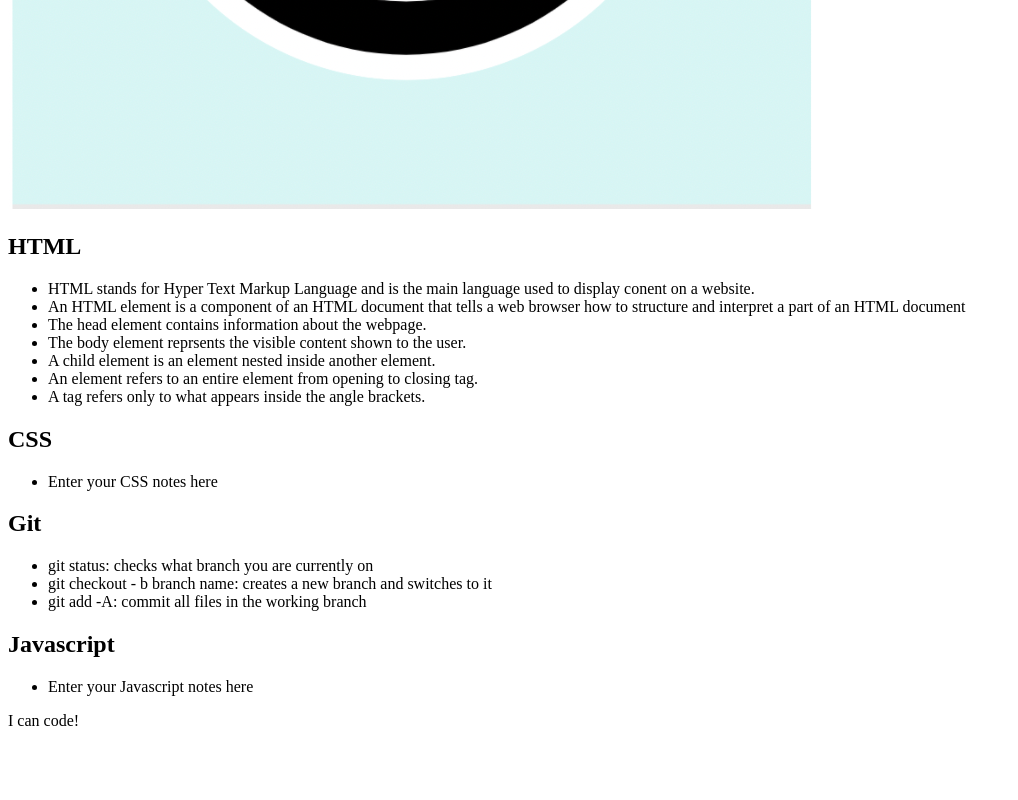
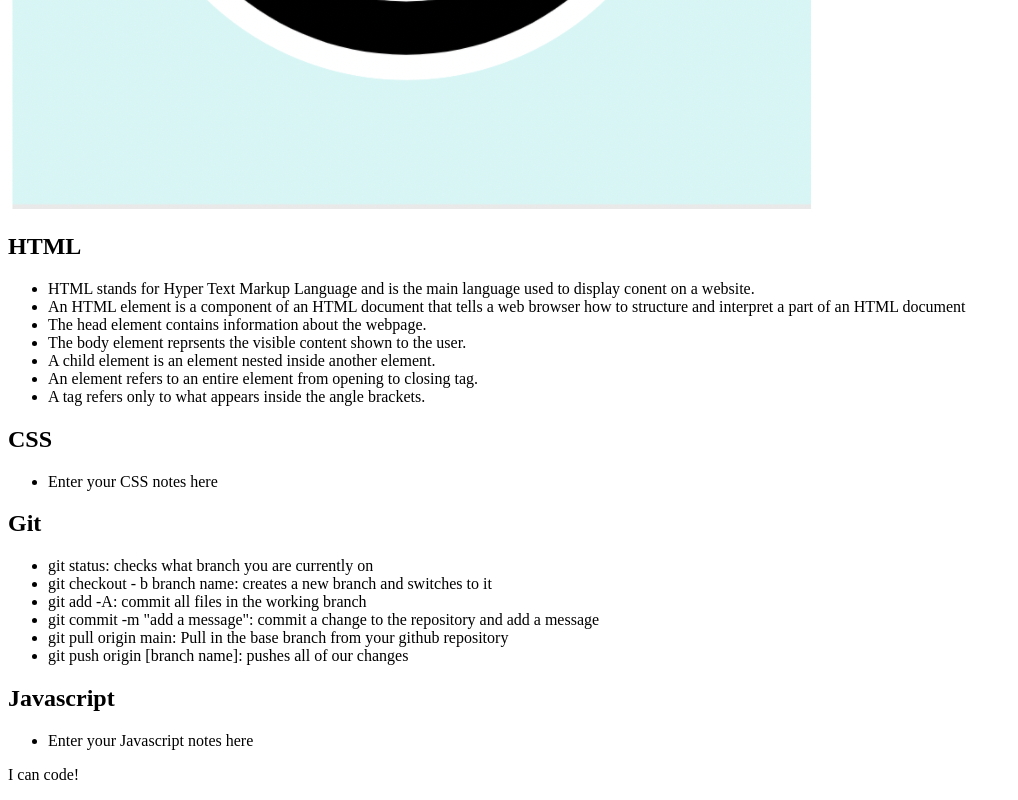
Before and after one commit to cfriend4/prework-study-guide, a plain HTML site: page index.html in a window 1280 px wide. Shown: the part 647-1447 px from the top of the page, without its empty margins (0-1018 px from the left). Before the commit the page ends 1393 px from the top, so only its background shows below. Drawn offline with Linux system fonts and the light colour scheme.

Commit message:
added code to HMTL file

```diff
--- a/index.html
+++ b/index.html
@@ -39,6 +39,9 @@
           <li>git status: checks what branch you are currently on</li>
           <li>git checkout - b branch name: creates a new branch and switches to it</li>
           <li>git add -A: commit all files in the working branch</li>
+          <li>git commit -m "add a message": commit a change to the repository and add a message</li>
+          <li>git pull origin main: Pull in the base branch from your github repository</li>
+          <li>git push origin [branch name]: pushes all of our changes</li>
         </ul>
 
       </section>
```
